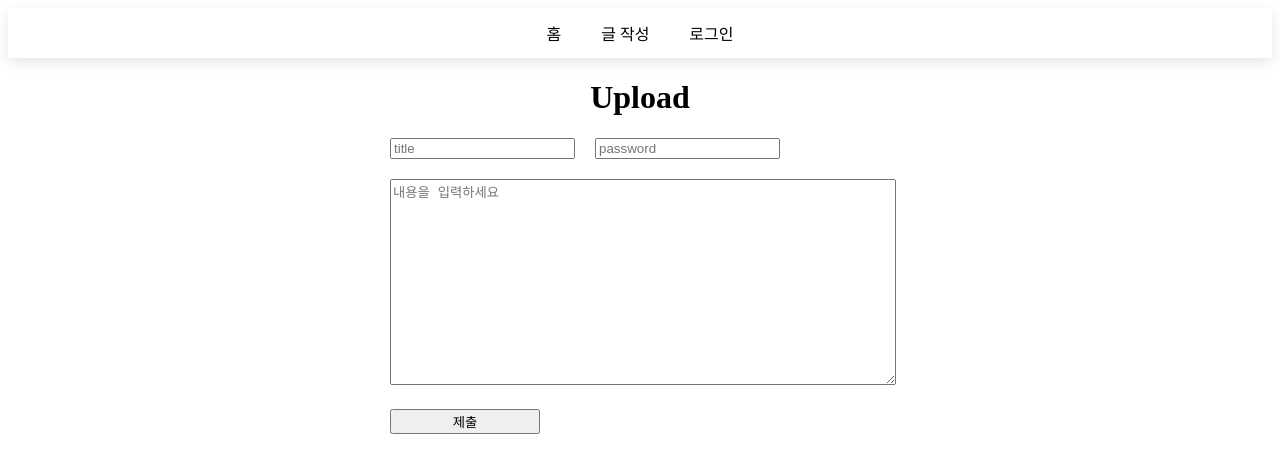
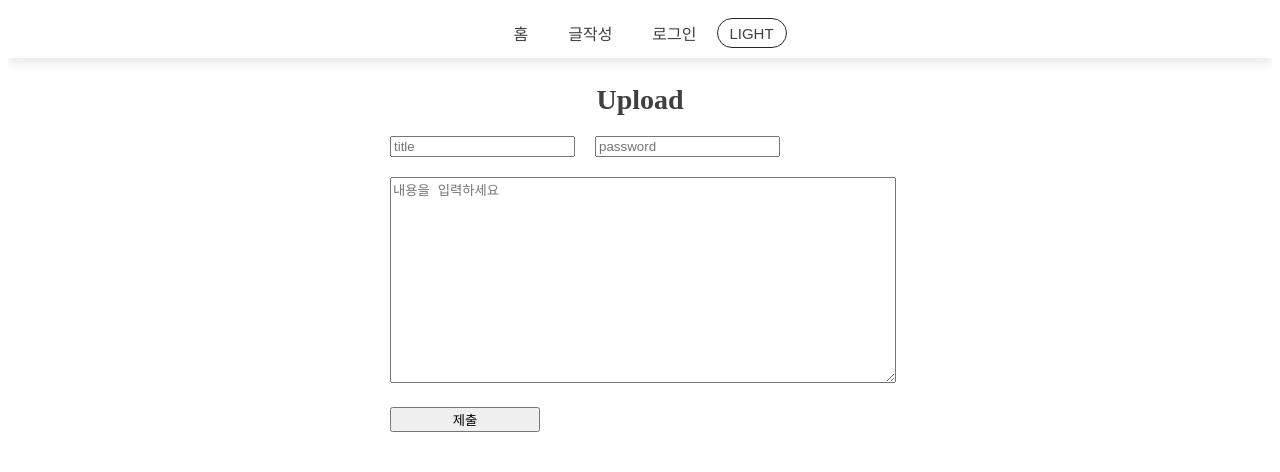
Before and after one commit to mim-mel/rendering, a React (Create React App) app: page /upload in a window 1280 px wide. Shown: the top 472 px of the page. Built offline with nearby package versions, Linux system fonts and the light colour scheme; the HTML template or start-up script is replaced by a standard one.

Commit message:
feat: Recoil과 styled-components를 활용한 darkmode적용

```diff
--- a/package.json
+++ b/package.json
@@ -13,6 +13,7 @@
     "react-router": "^6.4.2",
     "react-router-dom": "^6.4.2",
     "react-scripts": "5.0.1",
+    "recoil": "^0.7.6",
     "styled-components": "^5.3.6",
     "web-vitals": "^2.1.4"
   },
--- a/src/App.js
+++ b/src/App.js
@@ -1,7 +1,25 @@
 import Router from "./Router";
+import styled from "styled-components";
+import { modeState } from "./recoil/atom";
+import { useRecoilValue } from "recoil";
+
 
 const App = () => {
-  return <Router />;
+
+  const current = useRecoilValue(modeState);
+  const bgColor = current.bgColor;
+
+  return(
+    <Background bgColor={bgColor}>
+      <Router />
+    </Background>
+  )
 };
 
+const Background = styled.div`
+  background-color: ${(props) => props.bgColor};
+  overflow: hidden;
+  height: 100vh;
+`
+
 export default App;
--- /dev/null
+++ b/src/components/Btn.js
@@ -0,0 +1,52 @@
+import { useState } from "react";
+import { useRecoilState, useRecoilValue } from "recoil";
+import styled from "styled-components";
+import { darkState, lightState, modeState } from "../recoil/atom";
+
+const Btn = () => {
+
+    const [btnName, setBtnName] = useState('LIGHT')
+
+    const [theme, setTheme] = useRecoilState(modeState);
+
+    const lightMode = useRecoilValue(lightState)
+    const darkMode = useRecoilValue(darkState);
+
+    const toggle = () => {
+      if(theme === lightMode){
+        setTheme(darkMode);
+        setBtnName('DARK');
+      }else{
+        setTheme(lightMode);
+        setBtnName('LIGHT');
+      }
+    }
+
+    const current = useRecoilValue(modeState);
+    const bgColor = current.bgColor;
+    const textColor = current.textColor;
+
+
+    return(
+     <Button onClick={toggle} bgColor={bgColor} textColor={textColor}>
+        {btnName}
+     </Button>
+    )
+}
+
+const Button = styled.button`
+  width: 70px;
+  height: 30px;
+  font-size: 15px;
+  border-radius: 20px;
+  border-style: none;
+  border: 1.5px solid #282828;
+
+  background-color: ${(props) => props.bgColor};
+  color: ${(props) => props.textColor};
+
+  top: 30px;
+  right: 30px;
+`
+
+export default Btn;
--- a/src/components/Nav.js
+++ b/src/components/Nav.js
@@ -1,12 +1,27 @@
 import styled from 'styled-components';
 import { Link } from 'react-router-dom';
+import Btn from './Btn';
+import { modeState } from '../recoil/atom';
+import { useRecoilValue } from 'recoil';
 
 const Nav = () => {
+
+  const current = useRecoilValue(modeState);
+  const navColor = current.navColor;
+  const textColor = current.textColor;
+
   return (
-    <NavWrap>
-      <NavTitle to='/'>홈</NavTitle>
-      <NavTitle to='/upload'>글 작성</NavTitle>
-      <NavTitle to='/upload'>로그인</NavTitle>
+    <NavWrap navColor={navColor}>
+      <StyledLink to='/'>
+        <NavTitle textColor={textColor}>홈</NavTitle>
+      </StyledLink>
+      <StyledLink to='/upload'>
+        <NavTitle textColor={textColor}>글작성</NavTitle>
+      </StyledLink>
+      <StyledLink to='/'>
+        <NavTitle textColor={textColor}>로그인</NavTitle>
+      </StyledLink>
+      <Btn />
     </NavWrap>
   );
 };
@@ -14,16 +29,19 @@ const Nav = () => {
 const NavWrap = styled.div`
   width: 100%;
   height: 50px;
-  background-color: white;
+  background-color: ${(props) => props.navColor};
   box-shadow: rgba(0, 0, 0, 0.1) 0px 4px 12px;
   display: flex;
   justify-content: center;
   align-items: center;
 `;
 
-const NavTitle = styled(Link)`
+const StyledLink = styled(Link)`
   text-decoration: none;
-  color: black;
+`
+
+const NavTitle = styled.div`
+  color: ${(props) => props.textColor};
   margin: 0 20px;
 `;
 
--- a/src/index.js
+++ b/src/index.js
@@ -1,8 +1,11 @@
 import React from "react";
 import ReactDOM from "react-dom/client";
 import App from "./App";
+import { RecoilRoot } from "recoil";
 
 const root = ReactDOM.createRoot(document.getElementById("root"));
-root.render(<App />);
-
-// 저나 받아주세용!
+root.render(
+  <RecoilRoot>
+    <App />
+  </RecoilRoot>
+);
--- a/src/pages/Home.js
+++ b/src/pages/Home.js
@@ -1,6 +1,8 @@
 import { useEffect, useState } from 'react';
 import { Link } from 'react-router-dom';
 import styled from 'styled-components';
+import { modeState } from '../recoil/atom';
+import { useRecoilValue } from 'recoil';
 
 const Home = () => {
   const [localPosts, setLocalPosts] = useState([]);
@@ -10,17 +12,28 @@ const Home = () => {
     setLocalPosts(prevPost);
   }, []);
 
+  const current = useRecoilValue(modeState);
+  const elementColor = current.elementColor;
+  const textColor = current.textColor;
+
   return (
     <HomeWrap>
       <PostWrap>
+        {localPosts
+        ?
+        <div>
           {localPosts.map(post => (
-          <PostBlock key={post.id}>
+            <PostBlock key={post.id} elementColor={elementColor}>
               <PostLink style={{ display: 'block' }} to={`/detail/${post.id}`}>
-              <PostTitie>{post.title}</PostTitie>
+                <PostTitie textColor={textColor}>{post.title}</PostTitie>
                 <PostContent>{post.content}</PostContent>
               </PostLink>
             </PostBlock>
           ))}
+        </div>
+        :
+        <div>Home</div>
+        }
       </PostWrap>
     </HomeWrap>
   );
@@ -48,6 +61,7 @@ const PostBlock = styled.div`
   justify-content: center;
   box-sizing: border-box;
   padding-left: 40px;
+  background-color: ${props=>props.elementColor};
 `;
 
 const PostLink = styled(Link)`
@@ -55,7 +69,7 @@ const PostLink = styled(Link)`
 `;
 
 const PostTitie = styled.div`
-  color: black;
+  color: ${(props)=>props.textColor};
   font-size: 17px;
   font-weight: 500;
 `;
--- a/src/pages/Upload.js
+++ b/src/pages/Upload.js
@@ -1,5 +1,7 @@
 import { useRef, useState } from 'react';
 import styled from 'styled-components';
+import { modeState } from '../recoil/atom';
+import { useRecoilValue } from 'recoil';
 
 const Upload = () => {
   // post 객체  -> title, content, password, createdAt, id
@@ -42,9 +44,12 @@ const Upload = () => {
     setContent('');
   };
 
+  const current = useRecoilValue(modeState);
+  const textColor = current.textColor;
+
   return (
     <UploadWrap>
-      <h1>Upload</h1>
+      <UploadTitle textColor={textColor}>Upload</UploadTitle>
       <Form>
         <input
           type='title'
@@ -79,16 +84,20 @@ const Upload = () => {
 
 const UploadWrap = styled.div`
   width: 100%;
-  height: 100%;
+  height: 400px;
   display: flex;
   justify-content: center;
   align-items: center;
   flex-direction: column;
+`;
 
-  h1 {
-    text-align: left;
-  }
-`;
+const UploadTitle = styled.div`
+  text-align: left;
+  margin-bottom: 20px;
+  color: ${props=>props.textColor};
+  font-size: 28px;
+  font-weight: 600;
+`
 
 const Form = styled.form`
   display: block;
--- /dev/null
+++ b/src/recoil/atom.js
@@ -0,0 +1,28 @@
+import { atom } from "recoil"
+
+export const lightState = atom({
+    key: 'light',
+    default: {
+        mode: 'light',
+        navColor: 'white',
+        bgColor: 'white',
+        textColor: '#3F3F3F',
+        elementColor: '#FCFCFC'
+    }
+})
+
+export const darkState = atom({
+    key: 'dark',
+    default: {
+        mode: 'dark',
+        navColor: '#232323',
+        bgColor: '#3F3F3F',
+        textColor: 'white',
+        elementColor: '#494949',
+    }
+})
+
+export const modeState = atom({
+    key: 'isMode',
+    default: lightState,
+})
```
Also changed, not shown: 1 other file (tests, documents, lock files or other folders). Lines whose indentation alone changed are shown as unchanged.
